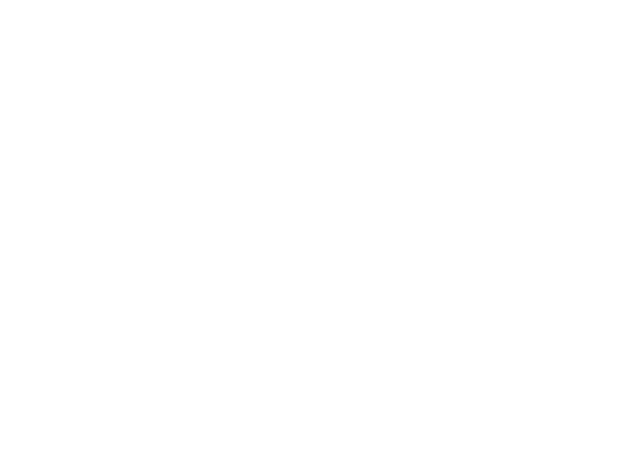
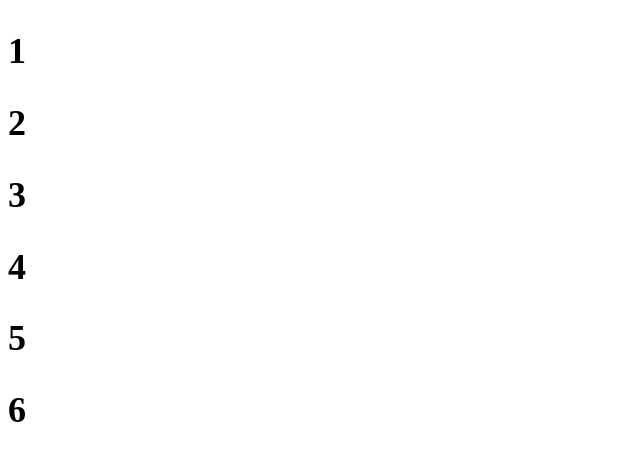
Before and after one commit to arif034/sample-project-react, a React (Create React App) app: page / in a window 1280 px wide. Shown: the top 460 px of the page, without its empty margins (0-640 px from the left). Built offline with nearby package versions, Linux system fonts and the light colour scheme.

Commit message:
sample code for returning array sample code for returning array

```diff
--- a/src/App.js
+++ b/src/App.js
@@ -4,6 +4,7 @@ import { Component } from "react";
 // import Child from './Child.js'
 // // import Parent2 from "./Parent2.js";
 // import ConditionalRendering from "./ConditionalRendering.js";
+import Array from "./Array";
 class App extends Component {
   render() {
     return (
@@ -12,6 +13,7 @@ class App extends Component {
         {/* <Parent /> */}
         {/* <Parent2 /> */}
         {/* <ConditionalRendering /> */}
+        <Array />
       </div>
     );
   }
--- /dev/null
+++ b/src/Array.js
@@ -0,0 +1,16 @@
+import { Component } from "react";
+
+class Array extends Component {
+  render() {
+    const array1 = [1, 2, 3, 4, 5, 6];
+    return (
+      <h2>
+        {array1.map((value) => (
+          <h2>{value}</h2>
+        ))}
+      </h2>
+    );
+  }
+}
+
+export default Array;
```
